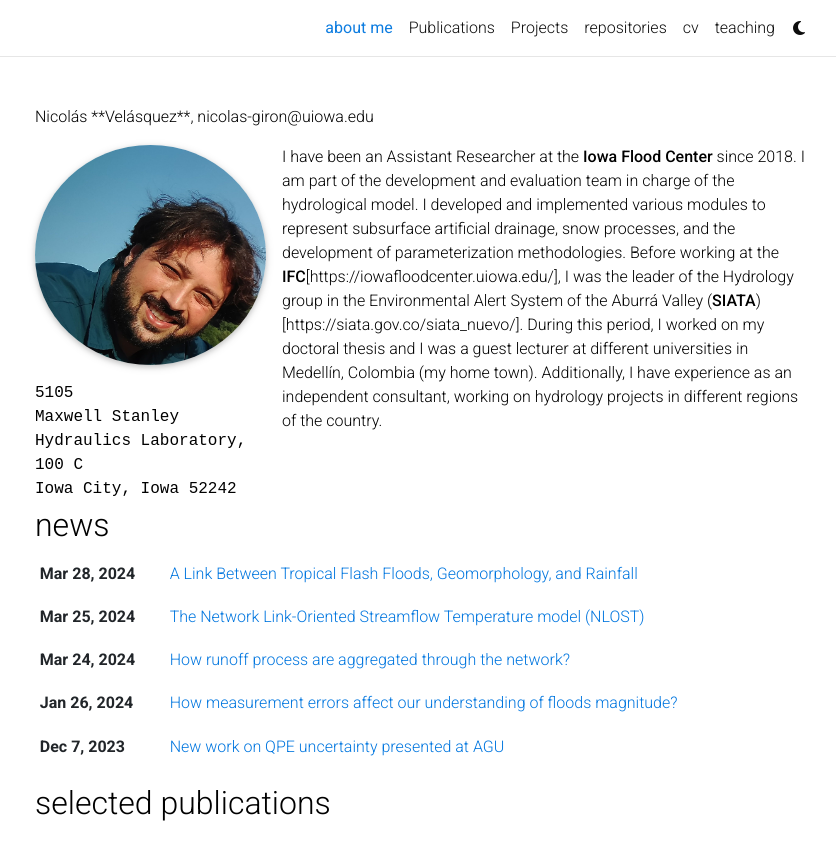
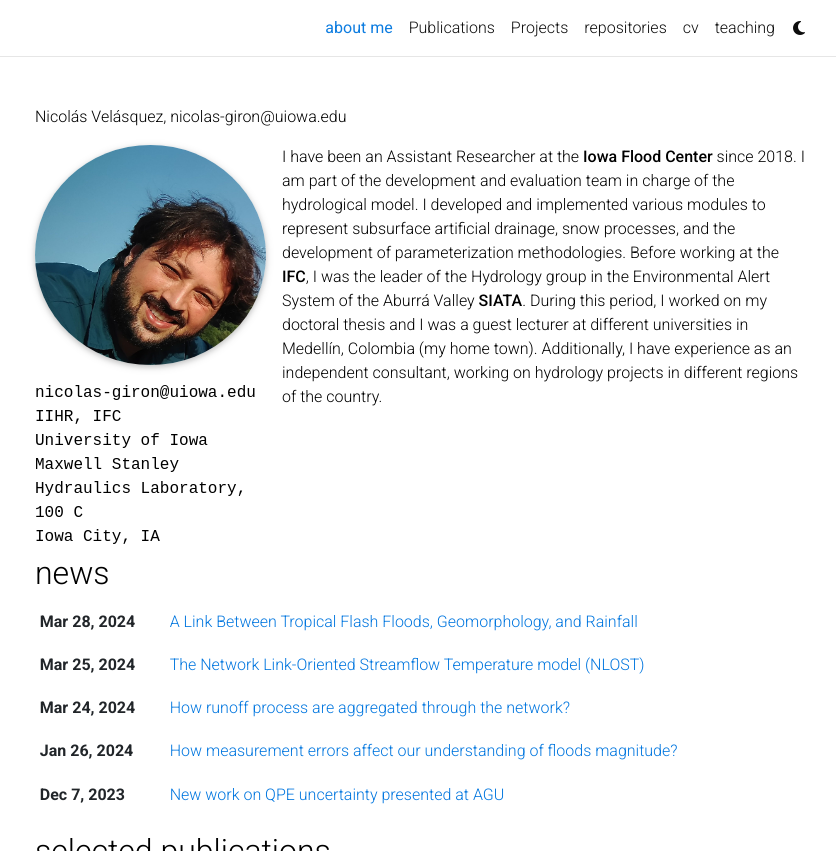
Before and after one commit to nicolas998/nicolas998.github.io, a Jekyll site: the page built from _pages/about.md, in a window 1280 px wide and 1188 px high, cut to the strip 0-851 px from the top of the window. Shown: the whole strip, without its empty margins (220-1056 px from the left). Built offline with Jekyll 4.4.1, drawn with Linux system fonts in a browser that asks for light colours; full-size pictures stand in for the smaller copies a plugin makes; comment, search, counter and statistics services are not loaded; a style sheet for code colours, icons or effects is not loaded; some of the changed text lies outside the part shown.

```diff
--- a/_config.yml
+++ b/_config.yml
@@ -3,12 +3,12 @@
 # -----------------------------------------------------------------------------
 
 title: #blank (if blank, full name will be used instead)
-first_name: Nicolas
-middle_name: Velasquez
-last_name: Velasquez Giron
+first_name: Nicolás
+middle_name:
+last_name: Velásquez Giron
 email: nicolas-giron@uiowa.edu
 description: > # the ">" symbol means to ignore newlines until "footer_text:"
-  A simple, whitespace theme for academics. Based on [*folio](https://github.com/bogoli/-folio) design.
+  My personal web page. You will find information about my research, experience and hobbies.
 footer_text: >
   Powered by <a href="https://jekyllrb.com/" target="_blank">Jekyll</a> with <a href="https://github.com/alshedivat/al-folio">al-folio</a> theme.
   Hosted by <a href="https://pages.github.com/" target="_blank">GitHub Pages</a>.
@@ -45,7 +45,7 @@ repo_trophies:
 # will use title and url fields
 # Take a look to https://github.com/jekyll/jekyll-feed for more customization
 
-rss_icon: true
+rss_icon: false
 
 # -----------------------------------------------------------------------------
 # Layout
@@ -125,7 +125,7 @@ bing_site_verification:  # out your bing-site-verification ID (Bing Webmaster)
 
 blog_name: al-folio # blog_name will be displayed in your blog page
 blog_nav_title: # your blog must have a title for it to be displayed in the nav bar
-blog_description: a simple whitespace theme for academics
+blog_description: My personal web page. You will find information about my research and experience.
 permalink: /blog/:year/:title/
 
 # Pagination
@@ -180,7 +180,7 @@ collections:
 announcements:
   enabled: true
   scrollable: true # adds a vertical scroll bar if there are more than 3 news items
-  limit: 5 # leave blank to include all the news in the `_news` folder
+  limit: 6 # leave blank to include all the news in the `_news` folder
 
 latest_posts:
   enabled: true
@@ -356,7 +356,7 @@ jekyll-diagrams:
 # Optional Features
 # -----------------------------------------------------------------------------
 
-enable_google_analytics:    false  # enables google analytics
+enable_google_analytics:    true  # enables google analytics
 enable_cronitor_analytics: false  # enables cronitor RUM analytics
 enable_google_verification: false  # enables google site verification
 enable_bing_verification:   false  # enables bing site verification
--- a/_pages/about.md
+++ b/_pages/about.md
@@ -2,16 +2,18 @@
 layout: about
 title: about me
 permalink: /
-subtitle: Nicolás **Velásquez**, nicolas-giron@uiowa.edu
+subtitle: Nicolás Velásquez, nicolas-giron@uiowa.edu
 
 profile:
   align: left
   image: prof_pic_nico.jpg
   image_circular: true # crops the image to make it circular
   address: >
-    <p>5105</p>
-    <p>Maxwell Stanley Hydraulics Laboratory, 100 C</p>
-    <p>Iowa City, Iowa 52242</p>
+    nicolas-giron@uiowa.edu<br>
+    IIHR, IFC <br>
+    University of Iowa<br>
+    Maxwell Stanley Hydraulics Laboratory, 100 C<br>
+    Iowa City, IA<br>
 
 news: true  # includes a list of news items
 latest_posts: false  # includes a list of the newest posts
@@ -20,4 +22,4 @@ social: true  # includes social icons at the bottom of the page
 nav_order: 0
 ---
 
-I have been an Assistant Researcher at the **Iowa Flood Center** since 2018. I am part of the development and evaluation team in charge of the hydrological model. I developed and implemented various modules to represent subsurface artificial drainage, snow processes, and the development of parameterization methodologies. Before working at the **IFC**[https://iowafloodcenter.uiowa.edu/], I was the leader of the Hydrology group in the Environmental Alert System of the Aburrá Valley (**SIATA**)[https://siata.gov.co/siata_nuevo/]. During this period, I worked on my doctoral thesis and I was a guest lecturer at different universities in Medellín, Colombia (my home town). Additionally, I have experience as an independent consultant, working on hydrology projects in different regions of the country.
+I have been an Assistant Researcher at the **Iowa Flood Center** since 2018. I am part of the development and evaluation team in charge of the hydrological model. I developed and implemented various modules to represent subsurface artificial drainage, snow processes, and the development of parameterization methodologies. Before working at the [**IFC**](https://iowafloodcenter.uiowa.edu/), I was the leader of the Hydrology group in the Environmental Alert System of the Aburrá Valley [**SIATA**](https://siata.gov.co/siata_nuevo/). During this period, I worked on my doctoral thesis and I was a guest lecturer at different universities in Medellín, Colombia (my home town). Additionally, I have experience as an independent consultant, working on hydrology projects in different regions of the country.
```
Also changed, not shown: _pages/dropdown.md (added, +14 -0 lines).
